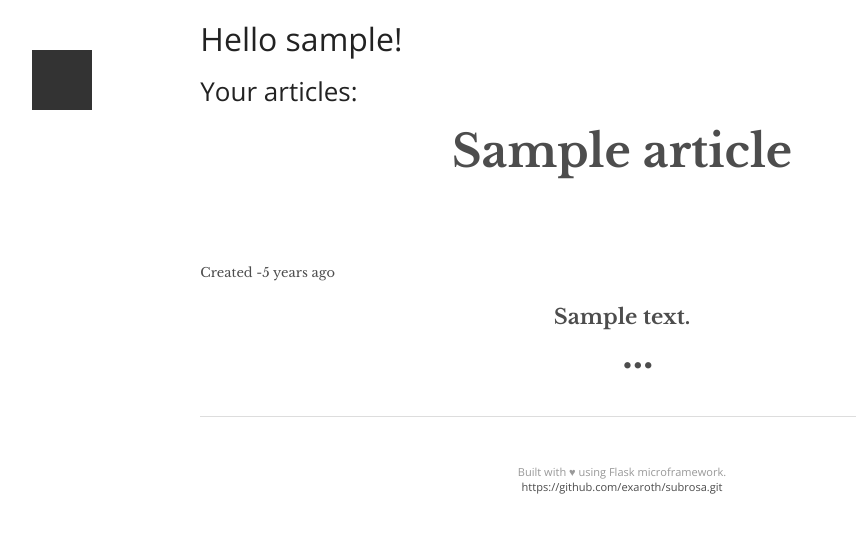
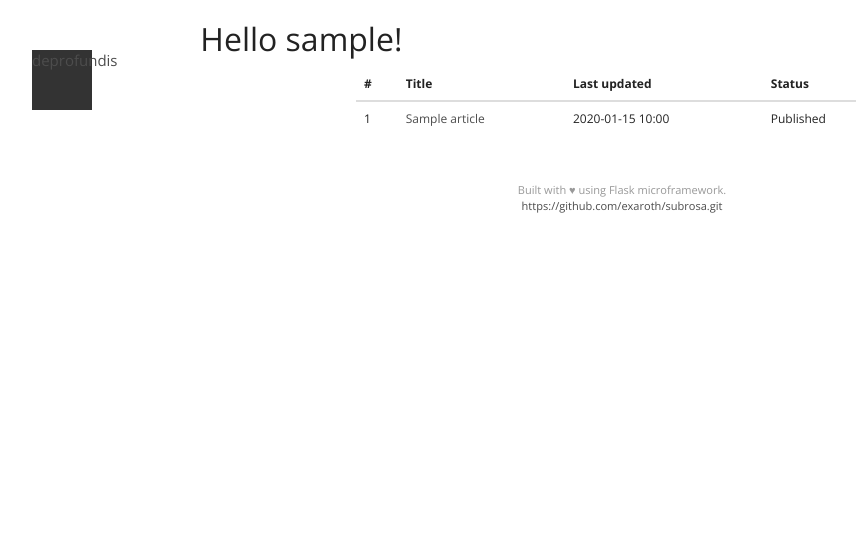
Before and after one commit to exaroth/subrosa, a Flask app: page /account/sample in a window 1280 px wide. Shown: the top 533 px of the page, without its empty margins (18-874 px from the left). Run offline with Flask 2, Linux system fonts and the light colour scheme; the visitor is signed in with stand-in values (Sample User, id 1); tables that the repository leaves empty hold one stand-in row (values such as "Sample post").

Commit message:
Added admin panel, added table to user dashboard

```diff
--- a/main/static/src/css/article-view.less
+++ b/main/static/src/css/article-view.less
@@ -40,6 +40,7 @@
 	@media screen and (min-width: @md){
 
 		font-size: 1.4em;
+		line-height: 1.6em;
 	}
 }
 .article-main .article-body a {
@@ -102,13 +103,12 @@ blockquote {
 	text-align: center;
 	&::after {
 		content: "\2026";
-		position: absolute;
+		position: relative;
 		display: block;
 		text-align: center;
 		margin-top: 0.5em;
 		font-size: 2em;
-		left: 50%;
-		.translateY(-50%);
+		width: 100%;
 	}
 }
 .article-main .article-timesince {
--- a/main/static/src/css/main.css
+++ b/main/static/src/css/main.css
@@ -35,6 +35,7 @@
 @media screen and (min-width: 970px) {
   .article-main p {
     font-size: 1.4em;
+    line-height: 1.6em;
   }
 }
 .article-main .article-body a {
@@ -93,17 +94,12 @@ blockquote p {
 }
 .article-main .article-body > p:first-of-type::after {
   content: "\2026";
-  position: absolute;
+  position: relative;
   display: block;
   text-align: center;
   margin-top: 0.5em;
   font-size: 2em;
-  left: 50%;
-  -webkit-transform: translateY(-50%);
-  -moz-transform: translateY(-50%);
-  -o-transform: translateY(-50%);
-  -ms-transform: translateY(-50%);
-  transform: translateY(-50%);
+  width: 100%;
 }
 .article-main .article-timesince {
   border-bottom: 2px dotted #666666;
--- a/main/static/src/js/main.js
+++ b/main/static/src/js/main.js
@@ -7,8 +7,7 @@
      */
      $.fn.autogrow = function(options)
      {
-     	return this.filter('textarea').each(function()
-     	{
+     	return this.filter('textarea').each(function() {
      		var self         = this;
      		var $self        = $(self);
      		var minHeight    = $self.height();
@@ -63,16 +62,24 @@
 
 
 	$textarea = $("textarea");
-    $editForm = $(".edit-article");
-    $updateArticleButton = $(".update-button")
+    $editForm = $(".edit-article-form");
+    $createForm = $(".new-article-form");
+    $updateArticleButton = $(".update-button");
+    $createArticleButton = $(".create-button");
+    $sidepanelToggler = $("#sidepanel-toggler")
 
     $updateArticleButton.click(function(e){
         e.preventDefault();
         $editForm.submit();
-    })
+    });
+    $createArticleButton.click(function(e){
+        e.preventDefault();
+        $createForm.submit();
+    });
 
 
 
 	$textarea.autogrow();
+    $sidepanelToggler.pageslide();
 
 })(jQuery);
--- /dev/null
+++ b/main/templates/admin_panel.html
@@ -0,0 +1 @@
+<h2>deprofundis</h2>
--- /dev/null
+++ b/main/templates/dashboard.html
@@ -0,0 +1,36 @@
+{% extends "layout.html"%}
+
+{% block content %}
+<h2>Hello {{ user.username }}!</h2>
+
+{% if articles %}
+<div class="article-table col-md-8 col-md-offset-2">
+
+<table class="table table-hover">
+<thead>
+	<tr>
+		<th>#</th>
+		<th>Title</th>
+		<th>Last updated</th>
+		<th>Status</th>
+	</tr>
+
+
+</thead>
+
+{% for article in articles %}
+<tr>
+	<td> {{ loop.index }} </td>
+	<td><a href="{{ url_for('article_view', id = article.id) }} ">{{ article.title | truncate(35) }} </a></td>
+	<td>{{ article.date_created.strftime('%Y-%m-%d %H:%M') }} </td>
+	<td>Published</td>
+
+</tr>
+{% endfor %}
+</table>
+</div>
+{% else %}
+<h2 class="text-center">No articles written yet</h2>
+{% endif %}
+
+{% endblock %}
--- a/main/templates/edit_article.html
+++ b/main/templates/edit_article.html
@@ -2,7 +2,6 @@
 {% block content %}
 
 
-<hr style="margin: 40px 0" />
  {% if error %}
 <div class="alert alert-dismissable alert-danger">
     <button class="close" data-dismiss="alert">x</button>
@@ -10,7 +9,7 @@
 </div>
 {% endif %}
 <div class="article-entry">
-<form action="" role="form" class="edit-article" method="POST" accept-charset="utf-8">
+<form action="" role="form" class="edit-article-form" method="POST" accept-charset="utf-8">
     <div class="form-group">
     <textarea name="title" id="article-title" class="article-title"> {{ article.title }} </textarea>
     </div>
--- a/main/templates/index.html
+++ b/main/templates/index.html
@@ -50,7 +50,7 @@
 		</article>
 		{% endfor %}
 		{% else %}
-		<h2>No articles here yet, maybe write some cowboy...</h2>
+		<h2 class="text-center" style="margin: 4em 0">No articles here yet, maybe write some cowboy...</h2>
 		{% endif %}
 		{% if articles.items and articles.pages > 1 %}
 		<div class="bottom-pagination col-xs-4 col-xs-offset-4" style="text-align: center; margin-top: 1em" >
--- a/main/templates/layout.html
+++ b/main/templates/layout.html
@@ -29,7 +29,7 @@
 
  -->
  <div class="admin-icon-holder hidden-xs">
- <a href="#"></a>
+ <a id="sidepanel-toggler" href="{{ url_for('admin_panel') }} ">deprofundis</a>
 
 
  </div>
--- a/main/views.py
+++ b/main/views.py
@@ -103,7 +103,12 @@ def account(username):
         return redirect("/admin")
     user = User.query.filter_by(username = username).first()
     user_articles = Articles.query.filter_by(author = user).all()
-    return render_template("user_articles.html",user = user, articles = user_articles)
+    return render_template("dashboard.html",user = user, articles = user_articles)
+
+@app.route("/admin_panel")
+@login_required
+def admin_panel():
+    return render_template("admin_panel.html")
 
 @app.route("/create_article", methods = ["GET", "POST"])
 @login_required
```
Also changed, not shown: main/templates/new_article.html (+9 -3 lines).
